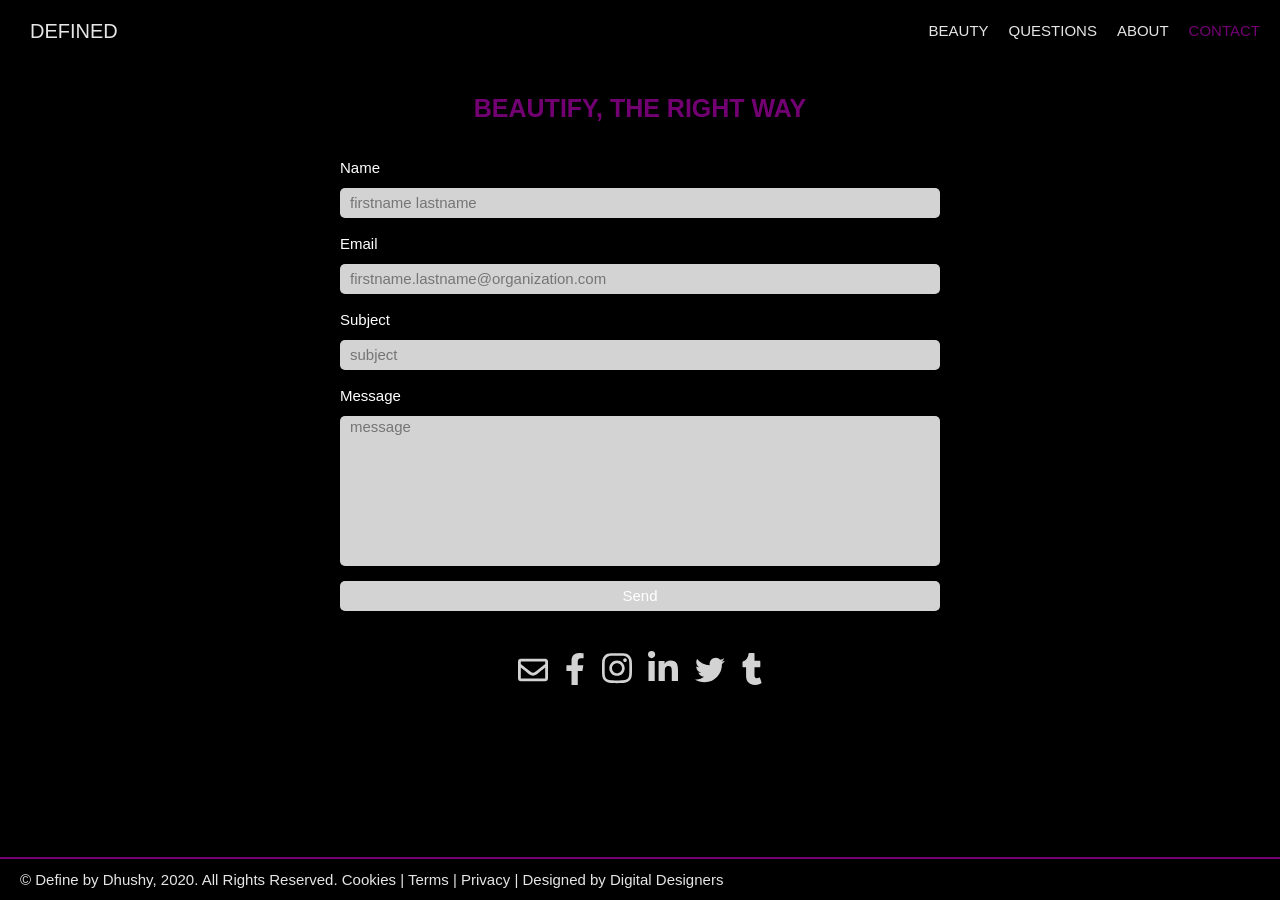
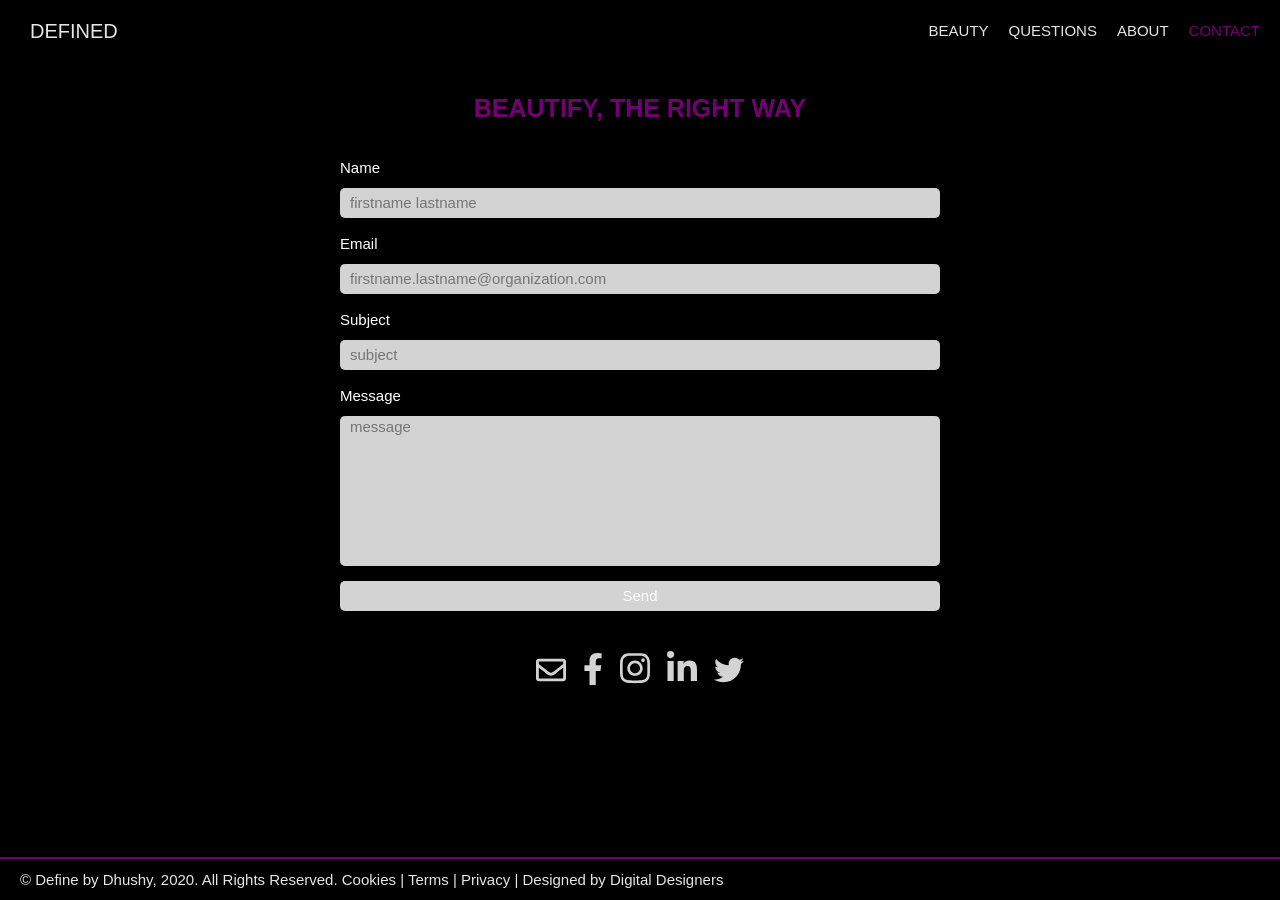
Before and after one commit to kiri-vadivelu/defined-by-dhushy, a plain HTML site: page contact.html in a window 1280 px wide. Drawn offline with Linux system fonts and the light colour scheme.

Commit message:
remove tumblr

```diff
--- a/contact.html
+++ b/contact.html
@@ -95,8 +95,6 @@
                                     d="M459.37 151.716c.325 4.548.325 9.097.325 13.645 0 138.72-105.583 298.558-298.558 298.558-59.452 0-114.68-17.219-161.137-47.106 8.447.974 16.568 1.299 25.34 1.299 49.055 0 94.213-16.568 130.274-44.832-46.132-.975-84.792-31.188-98.112-72.772 6.498.974 12.995 1.624 19.818 1.624 9.421 0 18.843-1.3 27.614-3.573-48.081-9.747-84.143-51.98-84.143-102.985v-1.299c13.969 7.797 30.214 12.67 47.431 13.319-28.264-18.843-46.781-51.005-46.781-87.391 0-19.492 5.197-37.36 14.294-52.954 51.655 63.675 129.3 105.258 216.365 109.807-1.624-7.797-2.599-15.918-2.599-24.04 0-57.828 46.782-104.934 104.934-104.934 30.213 0 57.502 12.67 76.67 33.137 23.715-4.548 46.456-13.32 66.599-25.34-7.798 24.366-24.366 44.833-46.132 57.827 21.117-2.273 41.584-8.122 60.426-16.243-14.292 20.791-32.161 39.308-52.628 54.253z">
                                 </path>
                             </svg></a></li>
-
-                    <li><a href="https://definedbydhushy.tumblr.com" target=_blank" rel="noopener noreferrer"><svg class="fa-tumblr" viewBox="0 0 320 512"><path fill="currentColor" d="M309.8 480.3c-13.6 14.5-50 31.7-97.4 31.7-120.8 0-147-88.8-147-140.6v-144H17.9c-5.5 0-10-4.5-10-10v-68c0-7.2 4.5-13.6 11.3-16 62-21.8 81.5-76 84.3-117.1.8-11 6.5-16.3 16.1-16.3h70.9c5.5 0 10 4.5 10 10v115.2h83c5.5 0 10 4.4 10 9.9v81.7c0 5.5-4.5 10-10 10h-83.4V360c0 34.2 23.7 53.6 68 35.8 4.8-1.9 9-3.2 12.7-2.2 3.5.9 5.8 3.4 7.4 7.9l22 64.3c1.8 5 3.3 10.6-.4 14.5z"></path></svg></a></li>
                 </ul>
             </section>
         </div>
```
